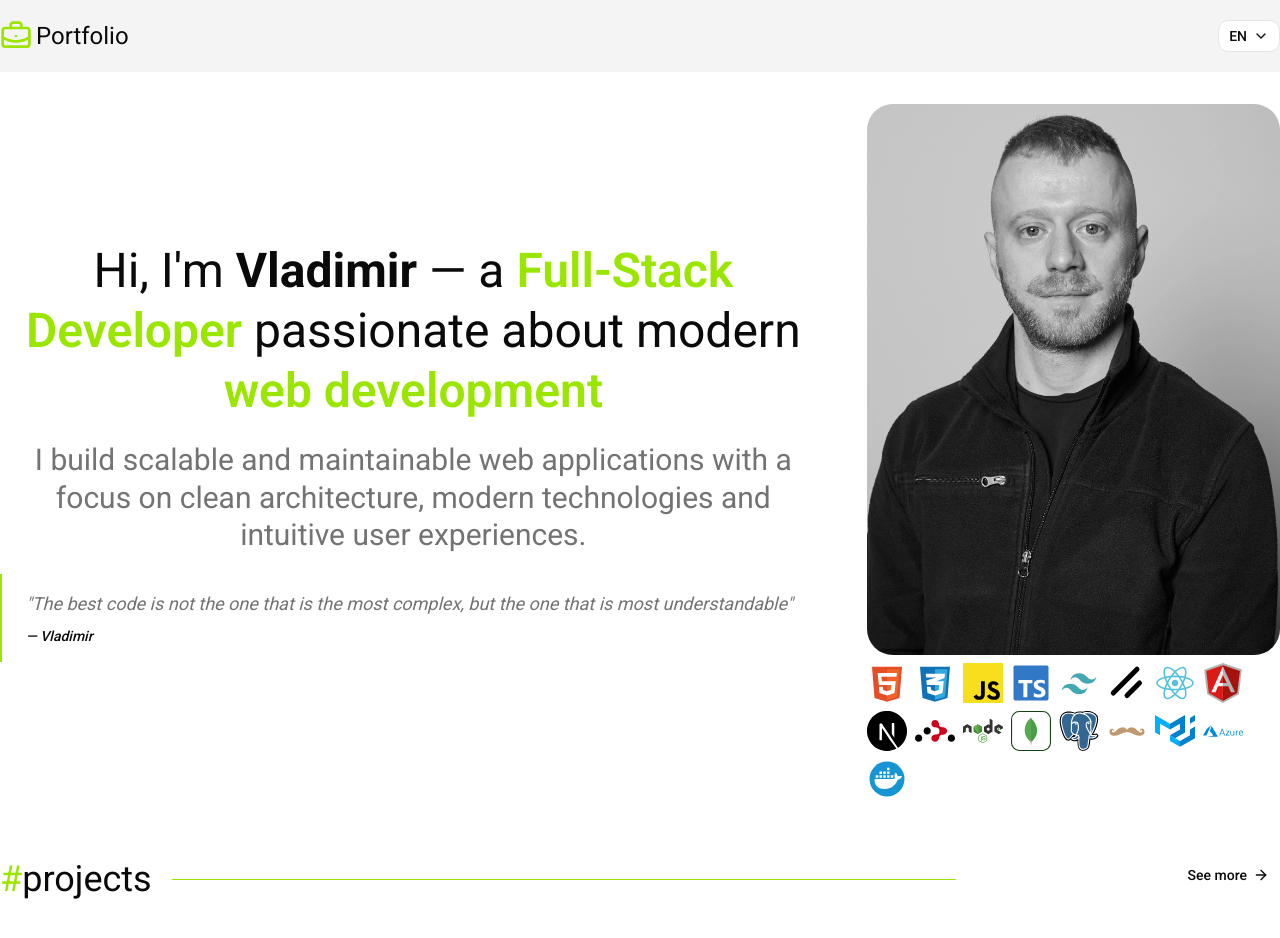
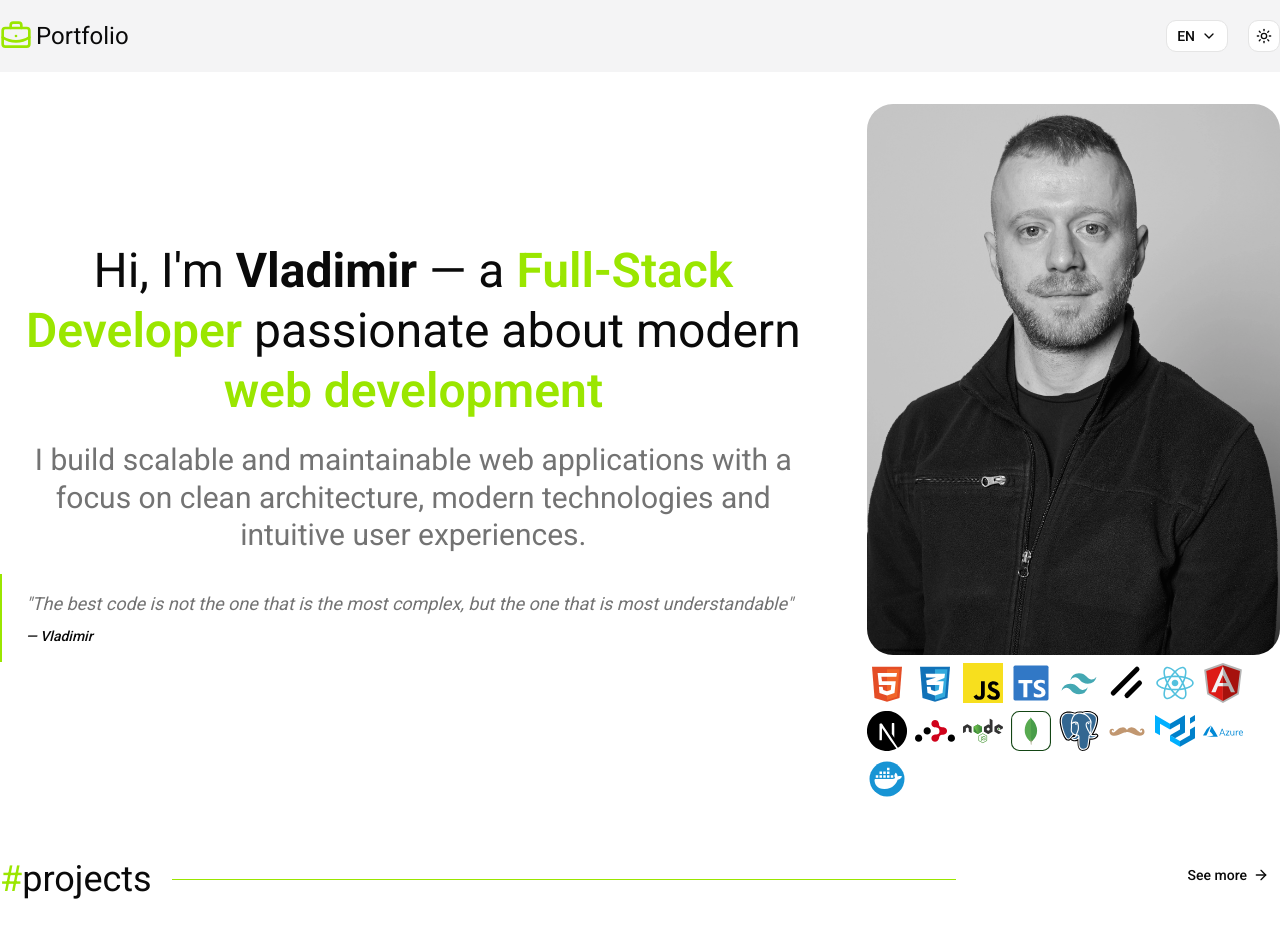
Before and after one commit to vladinson009/vladfolio, a Next.js app: page /en in a window 1280 px wide. Shown: the top 938 px of the page. Built offline with nearby package versions, Linux system fonts and the light colour scheme.

Commit message:
add: toggle theme

```diff
--- a/components/layouts/header/header.tsx
+++ b/components/layouts/header/header.tsx
@@ -5,6 +5,7 @@ import { LanguageSwitcher } from './language-switcher/language-switcher';
 import { Link } from '@/i18n/navigation';
 import { useTranslations } from 'next-intl';
 import classes from './header.module.css';
+import { ToggleThemeBtn } from '@/components/toggle-theme-btn';
 
 export default function Header() {
   const t = useTranslations('Header');
@@ -19,9 +20,10 @@ export default function Header() {
             {t('portfolio')}
           </h1>
         </Link>
-        <div className="flex items-center gap-10">
+        <div data-testid="nav-icons" className="flex items-center gap-5">
           <HeadNavigation />
           <LanguageSwitcher />
+          <ToggleThemeBtn />
         </div>
       </Container>
     </div>
```
